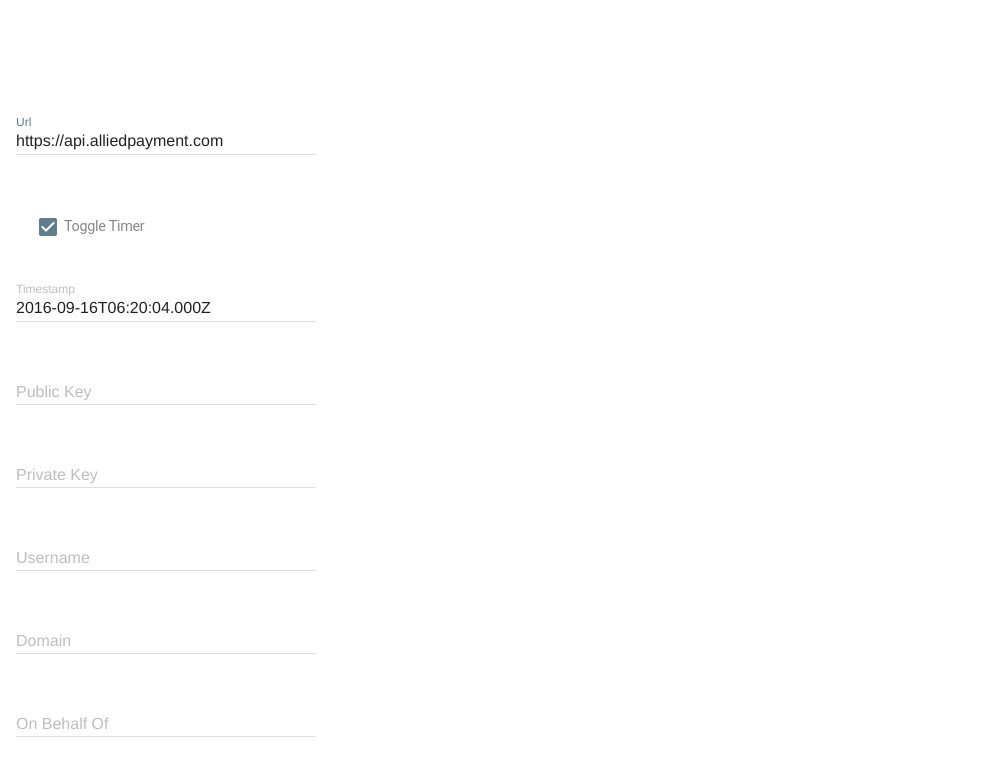
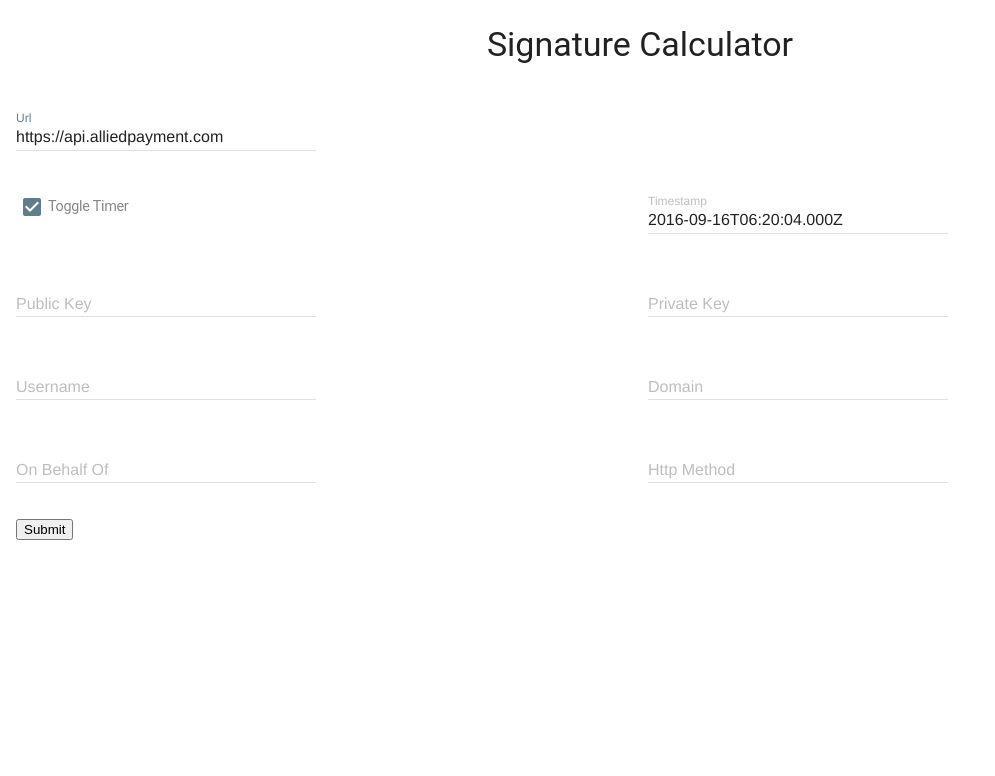
Before and after one commit to AlliedPayment/Utilities, an Angular app: page / in a window 1280 px wide. Shown: the top 776 px of the page, without its empty margins (0-995 px from the left). Built offline with nearby package versions, Linux system fonts and the light colour scheme.

Commit message:
layout improvements

```diff
--- a/src/app/app.component.css
+++ b/src/app/app.component.css
@@ -12,3 +12,7 @@ input{
 main{
   margin-top: 2em;
 }
+.title{
+  width:100%;
+  text-align: center;
+}
--- a/src/app/app.component.html
+++ b/src/app/app.component.html
@@ -1,11 +1,11 @@
-<div class="layout-transparent mdl-layout mdl-js-layout">
+<h3 class="title">{{title}}</h3>
+<calculator></calculator>
+
+<!--<div class="layout-transparent mdl-layout mdl-js-layout">
   <header class="mdl-layout__header mdl-layout__header--transparent">
     <div class="mdl-layout__header-row">
-      <!-- Title -->
       <span class="mdl-layout-title">{{title}}</span>
-      <!-- Add spacer, to align navigation to the right -->
       <div class="mdl-layout-spacer"></div>
-      <!-- Navigation -->
       <nav class="mdl-navigation">
         <a class="mdl-navigation__link" href="">Link</a>
         <a class="mdl-navigation__link" href="">Link</a>
@@ -26,4 +26,4 @@
   <main class="mdl-layout__content">
     <calculator></calculator>
   </main>
-</div>
+</div>-->
--- a/src/app/calculator/calculator.component.html
+++ b/src/app/calculator/calculator.component.html
@@ -5,54 +5,50 @@
             <label class="mdl-textfield__label" for="url">Url</label>
         </div>
     </div>
-    <div class="mdl-cell mdl-cell--12-col">
-        <div class="mdl-grid">
-            <div class="mdl-cell mdl-cell--2-col">
-                <button (click)="toggleTimer()" class="mdl-button mdl-js-button mdl-button--icon mdl-button--colored">
-                    <i *ngIf="runTimer" class="material-icons">check_box</i>
-                    <i *ngIf="!runTimer" class="material-icons">check_box_outline_blank</i>
-                </button>
-                <h4 class="inline"><small>Toggle Timer</small></h4>
-            </div>
-        </div>
+    <div class="mdl-cell mdl-cell--6-col">
+        <button (click)="toggleTimer()" class="mdl-button mdl-js-button mdl-button--icon mdl-button--colored">
+            <i *ngIf="runTimer" class="material-icons">check_box</i>
+            <i *ngIf="!runTimer" class="material-icons">check_box_outline_blank</i>
+        </button>
+        <h4 class="inline"><small>Toggle Timer</small></h4>
     </div>
-    <div class="mdl-cell mdl-cell--12-col">
+    <div class="mdl-cell mdl-cell--6-col">
         <div class="mdl-textfield mdl-js-textfield mdl-textfield--floating-label always-float">
             <input [(ngModel)]="timestamp" class="mdl-textfield__input" type="text" id="timestamp">
             <label class="mdl-textfield__label" for="timestamp">Timestamp</label>
         </div>
     </div>
-    <div class="mdl-cell mdl-cell--12-col">
+    <div class="mdl-cell mdl-cell--6-col">
         <div class="mdl-textfield mdl-js-textfield mdl-textfield--floating-label">
             <input [(ngModel)]="publicKey" class="mdl-textfield__input" type="text" id="publicKey">
             <label class="mdl-textfield__label" for="publicKey">Public Key</label>
         </div>
     </div>
-    <div class="mdl-cell mdl-cell--12-col">
+    <div class="mdl-cell mdl-cell--6-col">
         <div class="mdl-textfield mdl-js-textfield mdl-textfield--floating-label">
             <input [(ngModel)]="privateKey" class="mdl-textfield__input" type="text" id="privateKey">
             <label class="mdl-textfield__label" for="privateKey">Private Key</label>
         </div>
     </div>
-    <div class="mdl-cell mdl-cell--12-col">
+    <div class="mdl-cell mdl-cell--6-col">
         <div class="mdl-textfield mdl-js-textfield mdl-textfield--floating-label">
             <input [(ngModel)]="username" class="mdl-textfield__input" type="text" id="username">
             <label class="mdl-textfield__label" for="username">Username</label>
         </div>
     </div>
-    <div class="mdl-cell mdl-cell--12-col">
+    <div class="mdl-cell mdl-cell--6-col">
         <div class="mdl-textfield mdl-js-textfield mdl-textfield--floating-label">
             <input [(ngModel)]="domain" class="mdl-textfield__input" type="text" id="domain">
             <label class="mdl-textfield__label" for="domain">Domain</label>
         </div>
     </div>
-    <div class="mdl-cell mdl-cell--12-col">
+    <div class="mdl-cell mdl-cell--6-col">
         <div class="mdl-textfield mdl-js-textfield mdl-textfield--floating-label">
             <input [(ngModel)]="onBehalfOf" class="mdl-textfield__input" type="text" id="onBehalfOf">
             <label class="mdl-textfield__label" for="onBehalfOf">On Behalf Of</label>
         </div>
     </div>
-    <div class="mdl-cell mdl-cell--12-col">
+    <div class="mdl-cell mdl-cell--6-col">
         <div class="mdl-textfield mdl-js-textfield mdl-textfield--floating-label">
             <input [(ngModel)]="httpMethod" class="mdl-textfield__input" type="text" id="httpMethod">
             <label class="mdl-textfield__label" for="httpMethod">Http Method</label>
```
